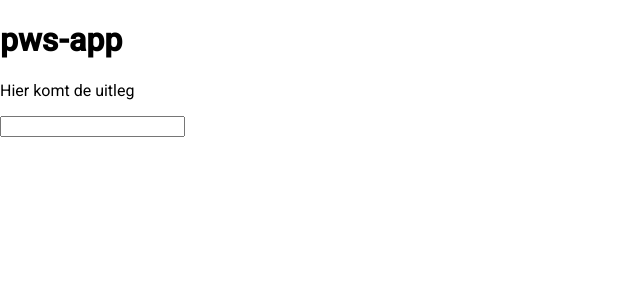
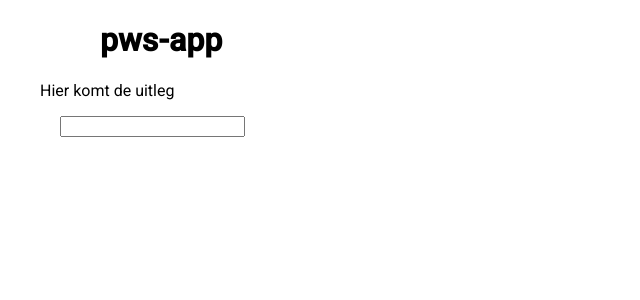
Before and after one commit to yeronimuz/pws-angular, an Angular app: page / in a window 1280 px wide. Shown: the top 300 px of the page, without its empty margins (0-640 px from the left). Built offline with nearby package versions, Linux system fonts and the light colour scheme.

Commit message:
Query parameter toegevoegd

```diff
--- a/src/app/app.component.css
+++ b/src/app/app.component.css
@@ -0,0 +1,7 @@
+h1 {
+  margin-left: 60px;
+}
+
+div {
+  margin-left: 20px;
+}
--- a/src/app/app.component.html
+++ b/src/app/app.component.html
@@ -10,7 +10,7 @@
     </p>
 
   </div>
-  <div>
+  <div class="getal-window">
       <mat-label *ngIf="showGetal">{{randomGetal}}</mat-label>
       <div>
         <input matInput *ngIf="showInput" enabled="true" type="number" [(ngModel)]="invoerGetal" (keyup.enter)="onInputGetal()">
--- a/src/app/app.component.ts
+++ b/src/app/app.component.ts
@@ -34,7 +34,7 @@ export class AppComponent implements OnInit, AfterViewInit {
   // De groep waartoe de respondent behoort (0=GEEN, 1=ROOD, 2=GROEN)
   private groep: Groep;
 
-  constructor(private elementRef: ElementRef, private route: ActivatedRoute) {
+  constructor(private route: ActivatedRoute, private elementRef: ElementRef) {
     // We doen hier niks. elementRef is een koppeling van de code met de html pagina elementen
     // Zodoende kunnen we de achtergrondkleur op rood of groen zetten
   }
@@ -42,9 +42,9 @@ export class AppComponent implements OnInit, AfterViewInit {
   public ngOnInit() {
     this.route.queryParams
       .subscribe(params => {
+        console.log(params);
         this.groep = params.groep;
       });
-    // FIXME: met ?groep=1 wordt this.groep nog niet gezet
     console.log("Groep = ", this.groep);
     this.showGetal = true;
     this.showInput = false;
@@ -61,7 +61,7 @@ export class AppComponent implements OnInit, AfterViewInit {
     this.showInput = false;
     this.getalTimer = timer(4000);
     this.randomGetal = this.getRandomGetal(cijfers);
-    const subscribe = this.getalTimer.subscribe(val => {
+    this.getalTimer.subscribe(val => {
       this.showGetal = false;
       this.showInput = true;
     });
@@ -82,10 +82,17 @@ export class AppComponent implements OnInit, AfterViewInit {
     if (this.randomGetal !== this.invoerGetal) {
       this.flashWindow();
     }
+    // TODO: Moeten we groen flashen bij een goed antwoord en de groep is 'GROEN'?
   }
 
   flashWindow() {
-    this.elementRef.nativeElement.ownerDocument.body.style.backgroundColor = 'red';
+    let color = 'default';
+    if (this.groep == Groep.ROOD){
+      color = 'red';
+    } else if (this.groep == Groep.GROEN) {
+      color = 'green';
+    }
+    this.elementRef.nativeElement.ownerDocument.body.style.backgroundColor = color;
     const flashTimer = timer(500);
     const subscribe = flashTimer.subscribe(value => {
       this.elementRef.nativeElement.ownerDocument.body.style.backgroundColor = 'white';
```
